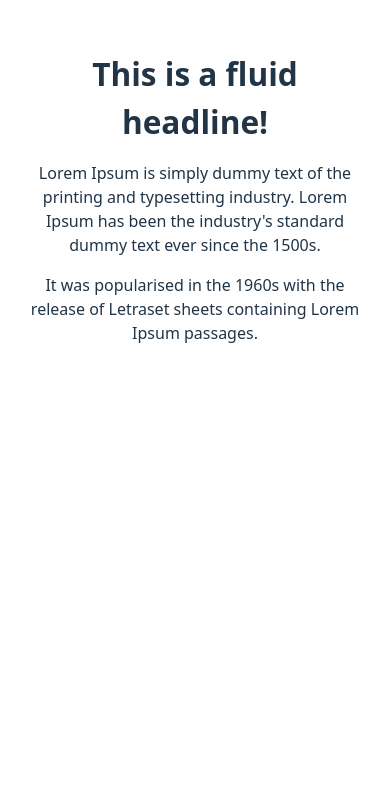
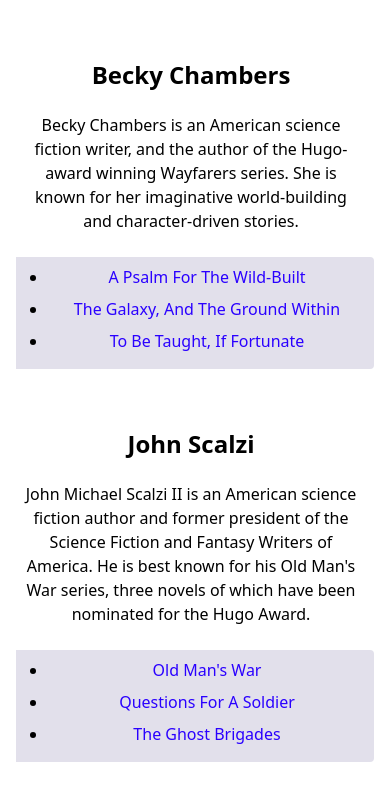
Before and after one commit to BAsnetSujan420/responsive-behavioural-css, a React (Vite) app: page / in a window 390 px wide. Shown: the top 800 px of the page. Built offline with nearby package versions, Linux system fonts and the light colour scheme.

Commit message:
responsive fluid design problem

```diff
--- a/src/App.jsx
+++ b/src/App.jsx
@@ -2,6 +2,7 @@ import './App.css';
 import ArtProject from './components/ArtProject';
 import BeachDay from './components/BeachDay';
 import DarkMode, { GlobalStyles } from './components/DarkMode';
+import FluidDesign from './components/FluidDesign';
 import HeroContent from './components/HeroContent';
 import MaxWidthColumn from './components/MaxWidthColumn';
 import Sidebar from './components/Sidebar';
@@ -18,7 +19,8 @@ function App() {
       {/* <ArtProject />  */}
       {/* <BeachDay /> */}
       {/* <HeroContent /> */}
-      <MaxWidthColumn />
+      {/* <MaxWidthColumn /> */}
+      <FluidDesign />
     </>
   );
 }
--- /dev/null
+++ b/src/components/FluidDesign.jsx
@@ -0,0 +1,97 @@
+import React from 'react';
+import styled from 'styled-components';
+
+export const Wrapper = styled.div`
+  display: flex;
+  flex-wrap: wrap;
+  padding: 8px;
+  background: white;
+  border-radius: 8px;
+  margin: 16px 0;
+  color: black;
+`;
+
+export const Description = styled.div`
+  flex: 1;
+  padding: 5px 16px 8px 8px;
+  min-width: 250px;
+`;
+
+export const Bibliography = styled.nav`
+  flex: 1;
+  background: hsl(250deg 20% 90%);
+  padding: 8px;
+  padding-left: 32px;
+  border-radius: 0 4px 4px 0;
+  min-width: 300px;
+
+  ul {
+    margin: 0;
+    padding: 0;
+  }
+
+  li {
+    margin-bottom: 8px;
+  }
+
+  a {
+    color: hsl(250deg 100% 50%);
+    text-underline-offset: 3px;
+  }
+`;
+
+function FluidDesign() {
+  return (
+    <>
+      <Wrapper>
+        <Description>
+          <h2>Becky Chambers</h2>
+          <p>
+            Becky Chambers is an American science fiction writer, and the author
+            of the Hugo-award winning Wayfarers series. She is known for her
+            imaginative world-building and character-driven stories.
+          </p>
+        </Description>
+        <Bibliography>
+          <ul>
+            <li>
+              <a href="/">A Psalm For The Wild-Built</a>
+            </li>
+            <li>
+              <a href="/">The Galaxy, And The Ground Within</a>
+            </li>
+            <li>
+              <a href="/">To Be Taught, If Fortunate</a>
+            </li>
+          </ul>
+        </Bibliography>
+      </Wrapper>
+      <Wrapper>
+        <Description>
+          <h2>John Scalzi</h2>
+          <p>
+            John Michael Scalzi II is an American science fiction author and
+            former president of the Science Fiction and Fantasy Writers of
+            America. He is best known for his Old Man's War series, three novels
+            of which have been nominated for the Hugo Award.
+          </p>
+        </Description>
+        <Bibliography>
+          <ul>
+            <li>
+              <a href="/">Old Man's War</a>
+            </li>
+            <li>
+              <a href="/">Questions For A Soldier</a>
+            </li>
+            <li>
+              <a href="/">The Ghost Brigades</a>
+            </li>
+          </ul>
+        </Bibliography>
+      </Wrapper>
+    </>
+  );
+}
+
+export default FluidDesign;
```
